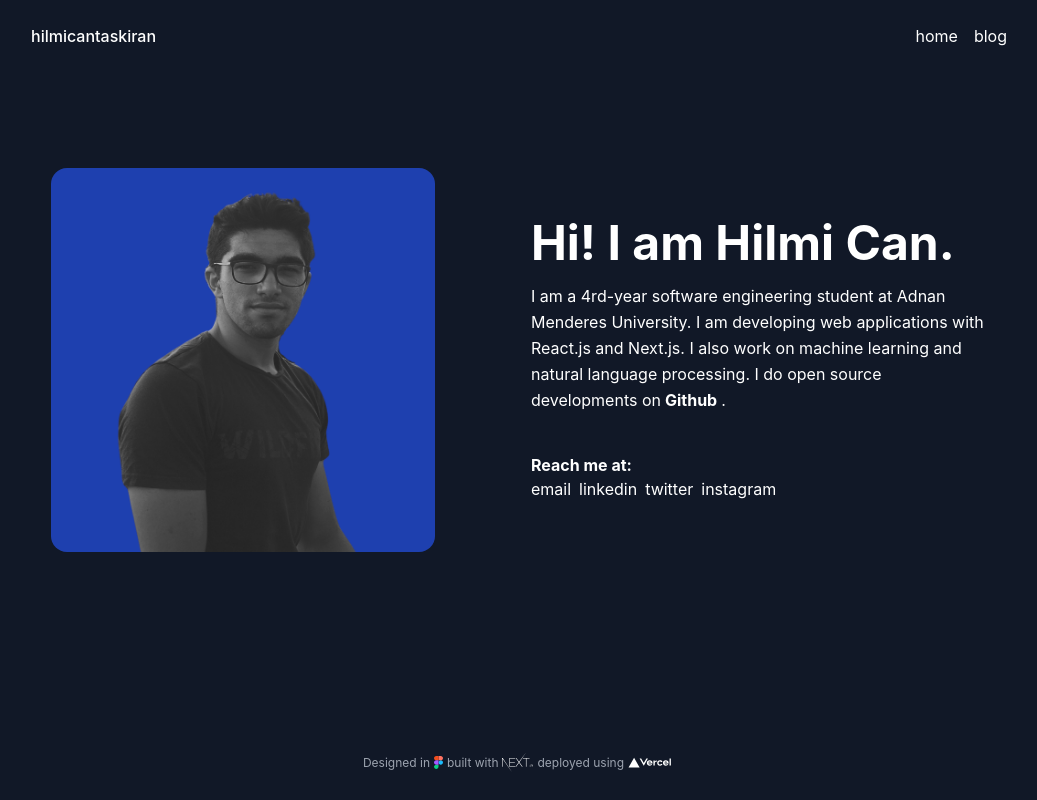
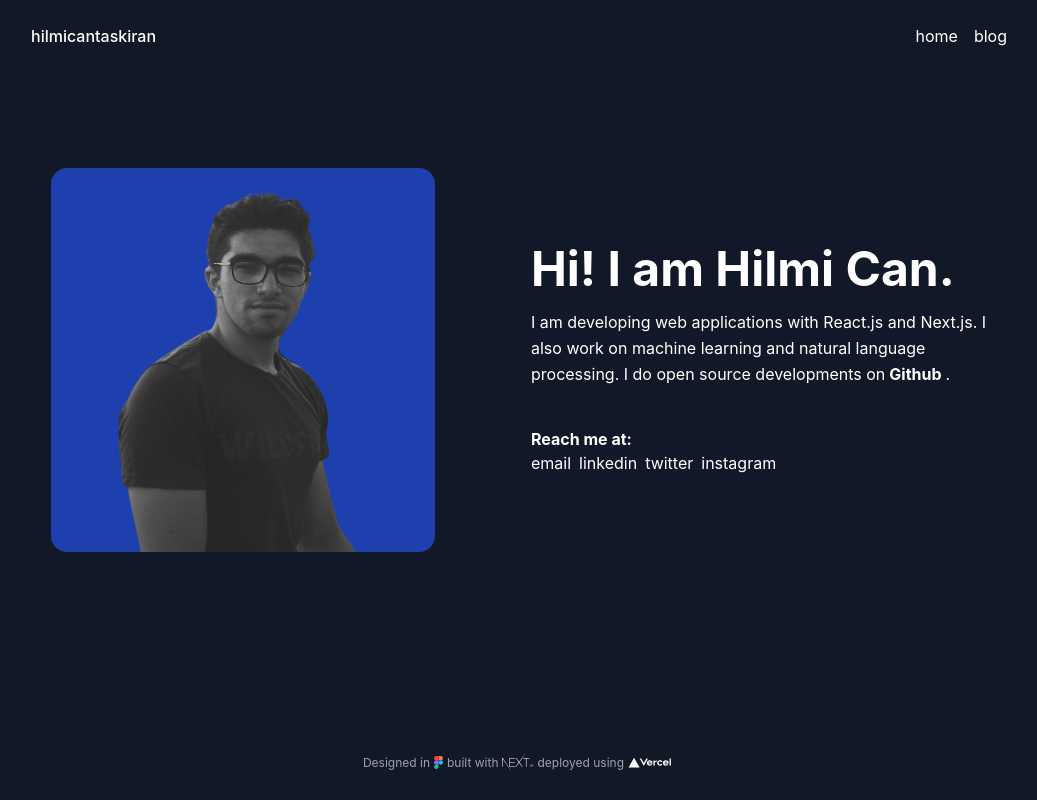
Before and after one commit to hilmicantaskiran/homepage, a Next.js app: page / in a window 1280 px wide. Shown: the whole page, without its empty margins (121-1158 px from the left). Built offline with nearby package versions, Linux system fonts and the light colour scheme; a web font is replaced by a local one.

Commit message:
update/description

```diff
--- a/pages/index.js
+++ b/pages/index.js
@@ -8,7 +8,7 @@ function HomePage() {
           </div>
           <div className="lg:flex-grow md:w-1/2 lg:pl-24 md:pl-16 flex flex-col md:items-start md:text-left items-center text-center">
             <h1 className="title-font sm:text-5xl text-4xl mb-4 font-bold">Hi! I am Hilmi Can.</h1>
-            <p className="mb-10 leading-relaxed">I am a 4rd-year software engineering student at Adnan Menderes University. I am developing web applications with React.js and Next.js. I also work on machine learning and natural language processing. I do open source developments on
+            <p className="mb-10 leading-relaxed">I am developing web applications with React.js and Next.js. I also work on machine learning and natural language processing. I do open source developments on
                 <a href="https://www.github.com/hilmicantaskiran/" className="hover px-1 font-bold">Github</a>.
             </p>
             <div>
```
